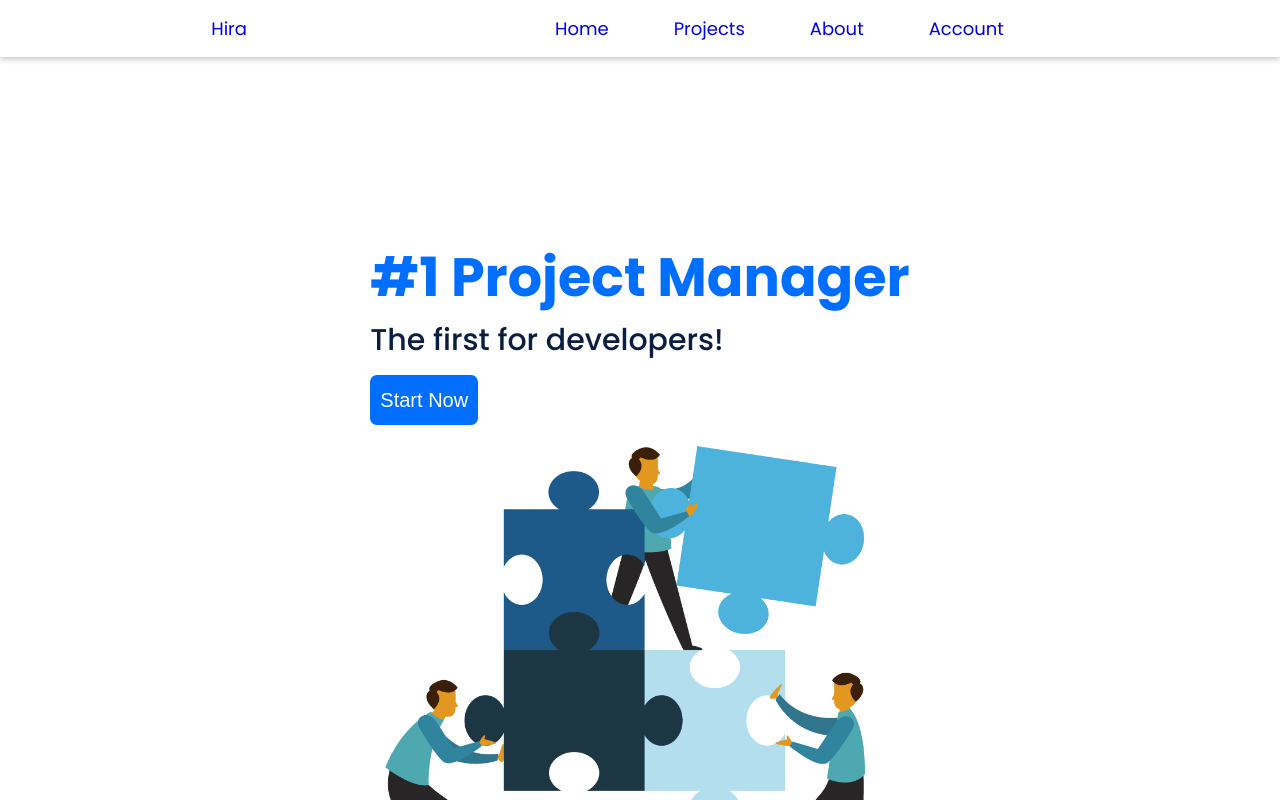
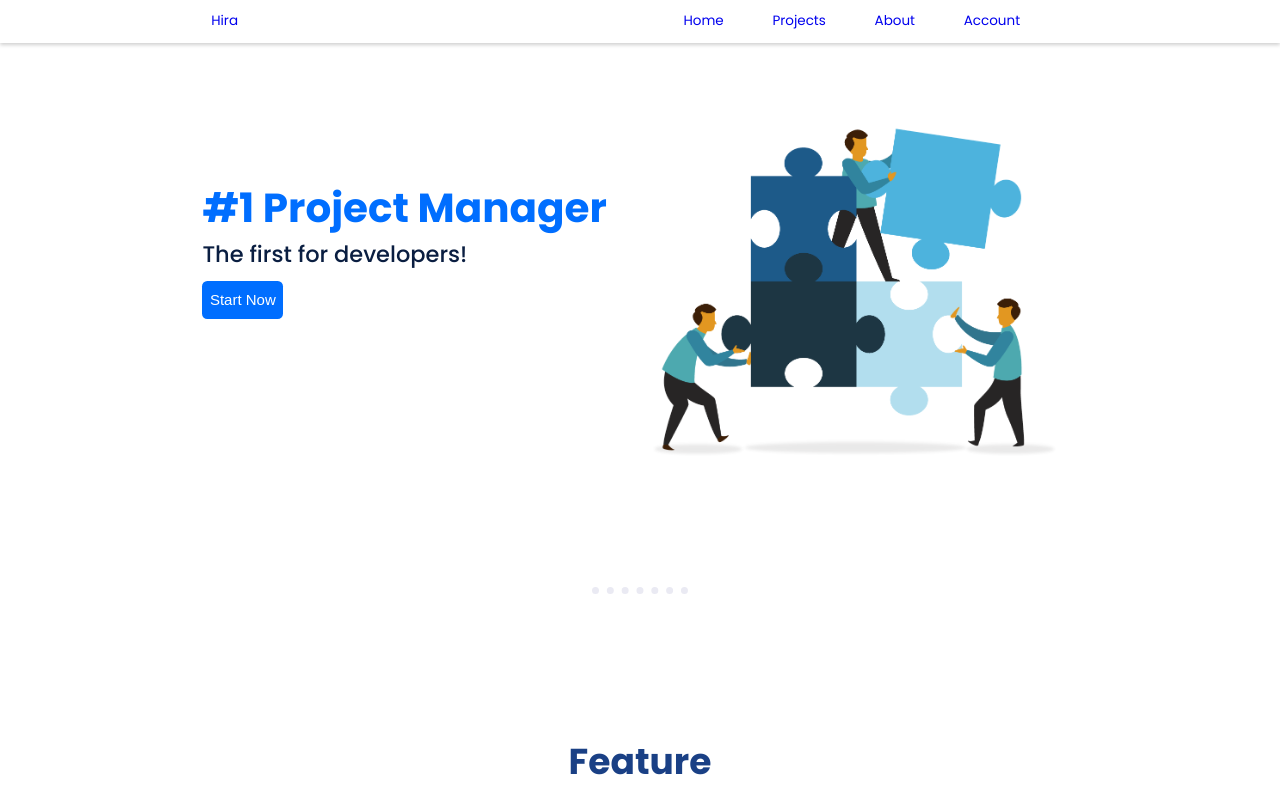
Before and after one commit to CodeAlanSanchez/project-manager-cra, a React (Create React App) app: page / in a window 1280 px wide. Shown: the top 800 px of the page. Built offline with nearby package versions, Linux system fonts and the light colour scheme.

Commit message:
Change font size for smaller screen sizes

```diff
--- a/src/styles/root/_reset.scss
+++ b/src/styles/root/_reset.scss
@@ -68,7 +68,7 @@ video {
 
 :focus-visible {
   z-index: 1;
-  border: .1rem solid #ff0000;
+  border: 0.1rem solid #ff0000;
 }
 
 html {
@@ -103,3 +103,9 @@ a:hover {
     font-size: 125%;
   }
 }
+
+@media only screen and (max-width: 1280px) {
+  html {
+    font-size: 46.875%;
+  }
+}
```
